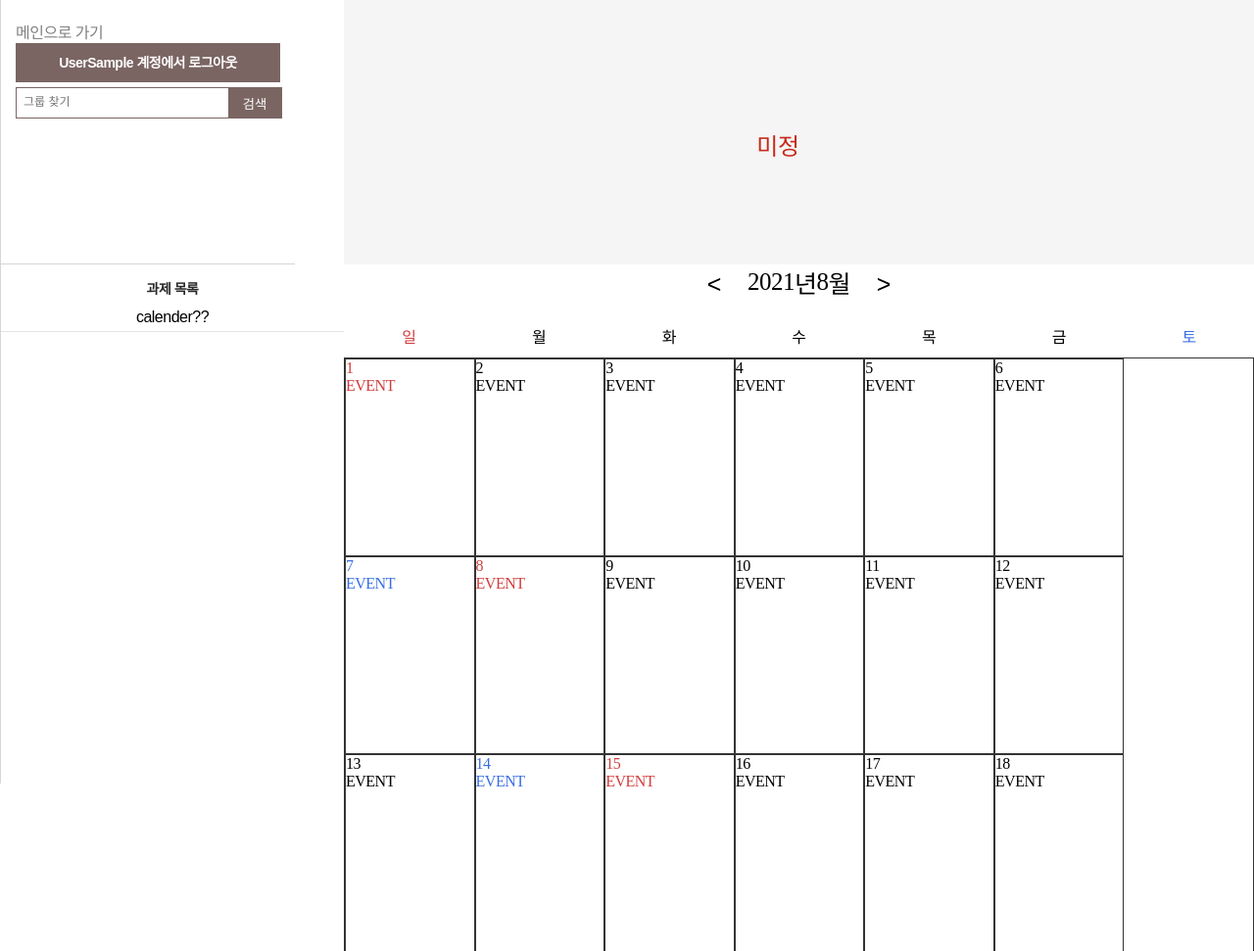
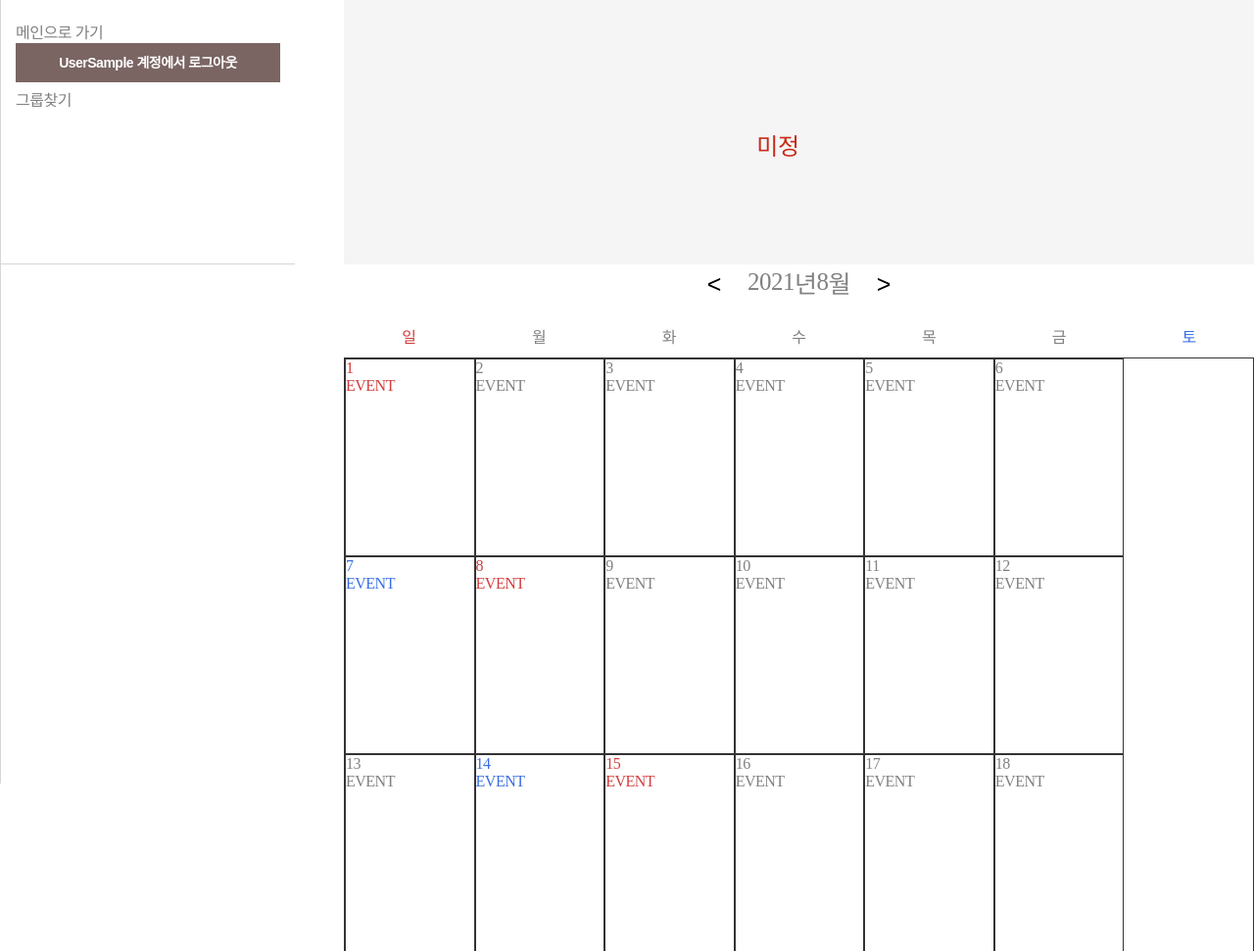
Before and after one commit to CASPER-REPSAC/with-WHID, a Django app: page / in a window 1280 px wide. Shown: the top 971 px of the page at 98% size. Run offline with Django 3.2, Linux system fonts and the light colour scheme; the visitor is signed in with stand-in values (Sample User, id 1); parts of the project's set-up code (start-up, migrations or seed data) failed here and were passed over; some libraries are stand-ins or nearby versions.

Commit message:
search group

```diff
--- a/config/settings.py
+++ b/config/settings.py
@@ -31,7 +31,7 @@
 DEBUG = True # 최종본에 False
 
 ALLOWED_HOSTS = ['*']
-
+APPEND_SLASH=False
 
 # Application definition
 
--- a/static/whatshouldido/search.css
+++ /dev/null
@@ -1,25 +0,0 @@
-div.group-search{
-    height: 30px;
-    width:100%;
-    border: 1px solid #7a6563;
-    background: white;
-}
-
-input.group-search-input{
-    font-size:12px;
-    width:70%;
-    padding: 7px;
-    border:0px;
-    outline:none;
-    float:left;
-}
-
-input.group-search-btn{
-    width:20%;
-    height: 100%;
-    border: 0px;
-    background: #7a6563;
-    outline: none;
-    float: right;
-    color: white;
-}
--- a/static/whatshouldido/style.css
+++ b/static/whatshouldido/style.css
@@ -34,6 +34,7 @@
 aside > div.login > a.logo {
 	display: block; text-align: center;
 }
+
 aside > div.login > a.button {
 	display: block; margin-bottom: 5px; height: 40px; line-height: 40px; box-sizing: border-box;
 	font-size: 14px; font-weight: bold; text-align: center;
--- a/templates/auth.html
+++ b/templates/auth.html
@@ -5,10 +5,8 @@
     <a href="{% url 'whatshouldido:logout' %}" method='oauth2' class="button register">
         {{user.last_name}}{{user.first_name}} 계정에서 로그아웃
     </a>
-    <div class="group-search">
-        <input type="text" class="group-search-input" placeholder="그룹 찾기">
-        <input type="submit" class="group-search-btn" value="검색" method="GET">
-    </div>
+    <a href="{% url 'whatshouldido:groupsearch' %}"type="button" method="get"> 그룹찾기 </button>
+
 {% else %}
     <a href="{% provider_login_url 'google' %}" method='oauth2' class="button register"> 구글 계정으로 시작하기</a>
 {% endif %}
--- a/templates/base.html
+++ b/templates/base.html
@@ -6,7 +6,6 @@
         <meta name="viewport" content="width=device-witdh, initial-scale=1, shrink-to-fit=no">
         <title> 일 벌리고 실천하기 </title>
         <link rel="stylesheet" type="text/css" href="{% static 'whatshouldido/style.css' %}">
-        <link rel="stylesheet" type="text/css" href="{% static 'whatshouldido/search.css' %}">
         <link href="https://fonts.googleapis.com/css2?family=Nanum+Gothic&display=swap" rel="stylesheet">
     </head>
     <body>
@@ -15,7 +14,7 @@
               {% include "auth.html" %}
               <hr>
           </div>
-            <form class="search">
+            <form class="assignment-search">
               <p>과제 목록</p>
               <div style="text-align: center;">calender??</div>
             </form>
@@ -23,11 +22,8 @@
             </div>
           </aside>
           {% if user.is_authenticated %}
-            {% if studygroups %}
-              {% include 'group-search.html' %}
-            {% else %}
-              {% include 'calendar.html' %}
-            {% endif %}
+            {% block content %}
+            {% endblock %}
           {% endif %}
     </body>
 </html>
--- a/templates/calendar.html
+++ b/templates/calendar.html
@@ -1,3 +1,4 @@
+{% extends 'base.html' %}
 {% block content %}
     {% load static %}
     <link rel="stylesheet" href="{% static '/whatshouldido/calendar.css' %}">
--- a/whatshouldido/forms.py
+++ b/whatshouldido/forms.py
@@ -25,6 +25,9 @@
             'grouppasscode' : '스터디 그룹 입장 코드',
             'groupmaster':'그룹장',
         }
+
+class GroupSearchForm(forms.Form):
+    search_word = forms.CharField(label='Search Word')
 
 class UsersGroupsMappingForm(forms.ModelForm):
 
--- a/whatshouldido/urls.py
+++ b/whatshouldido/urls.py
@@ -8,11 +8,11 @@
     #Main Page
     path('',views.index,name='index'),
     path('auth/logout/', LogoutView.as_view(),name='logout'),
+    path('search',views.StudygroupsView.as_view(),name='groupsearch'),
+
 
     #Pop-up
     path('error/',views.error,name='error'),
-
-    path('search/',views.groupsearch,name='groupsearch'),
 
     #Personal Page
     path('userinfo/',views.userinfo,name='userinfo'),
--- a/whatshouldido/views.py
+++ b/whatshouldido/views.py
@@ -1,15 +1,44 @@
 from django.http.response import HttpResponse
 from django.shortcuts import render, get_object_or_404, get_list_or_404, redirect
 from django.core.paginator import Paginator
-from . import forms, models
+from django.db.models import Q
+from django.views.generic.edit import FormView
+from django import forms
+from .forms import *
+from .models import *
 
-# Create your views here.
 
+class StudygroupsView(FormView):
+    form_class = GroupSearchForm
+    template_name = 'group-search.html'
+    def form_valid(self, form):
+        print(form)
+        searchWord = form.cleaned_data['search_word']
+        print(searchWord)
+        group_list = Studygroups.objects.filter(Q(groupname__icontains=searchWord)).distinct()
+
+        context = {}
+        context['form'] = form
+        context['search_term'] = searchWord
+        context['studygroups'] = group_list
+        print(context)
+        return render(self.request, self.template_name, context)
+
+'''
+def groupsearch(request,search_term):
+    if request.method == 'GET':
+        searchWord = search_term.cleaned_data['search_word']
+        print(searchWord)
+        group_list = Studygroups.objects.order_by('groupname')
+        context = {'studygroups' : group_list }
+    print(context)
+    return render(request,"base.html",context)
+'''
 
 #Default Page
 def index(request):
     page = request.GET.get('page',1)
-    return render(request, 'base.html')
+    return render(request, 'calendar.html')
 
 def error(request):
     return render(request, "error.html")
@@ -21,9 +50,6 @@
 def calendar(request):
     return render(request, "calendar.html")
 
-def signup(request):
-    return HttpResponse("signup")
-
 def userinfo(request):
     return HttpResponse("userinfo")
 
@@ -33,14 +59,6 @@
 
 def calendardetail(request, date):
     return HttpResponse("calendarDetail")
-
-def groupsearch(request):
-    if request.method == 'GET':
-        group_list = models.Studygroups.objects.order_by('groupname')
-        context = {'studygroups' : group_list }
-    print(context)
-    return render(request,"base.html",context)
-
 
 #Group Feature
 def writearticle(request, group):
```
Also changed, not shown: templates/group-search.html (+12 -4 lines).
